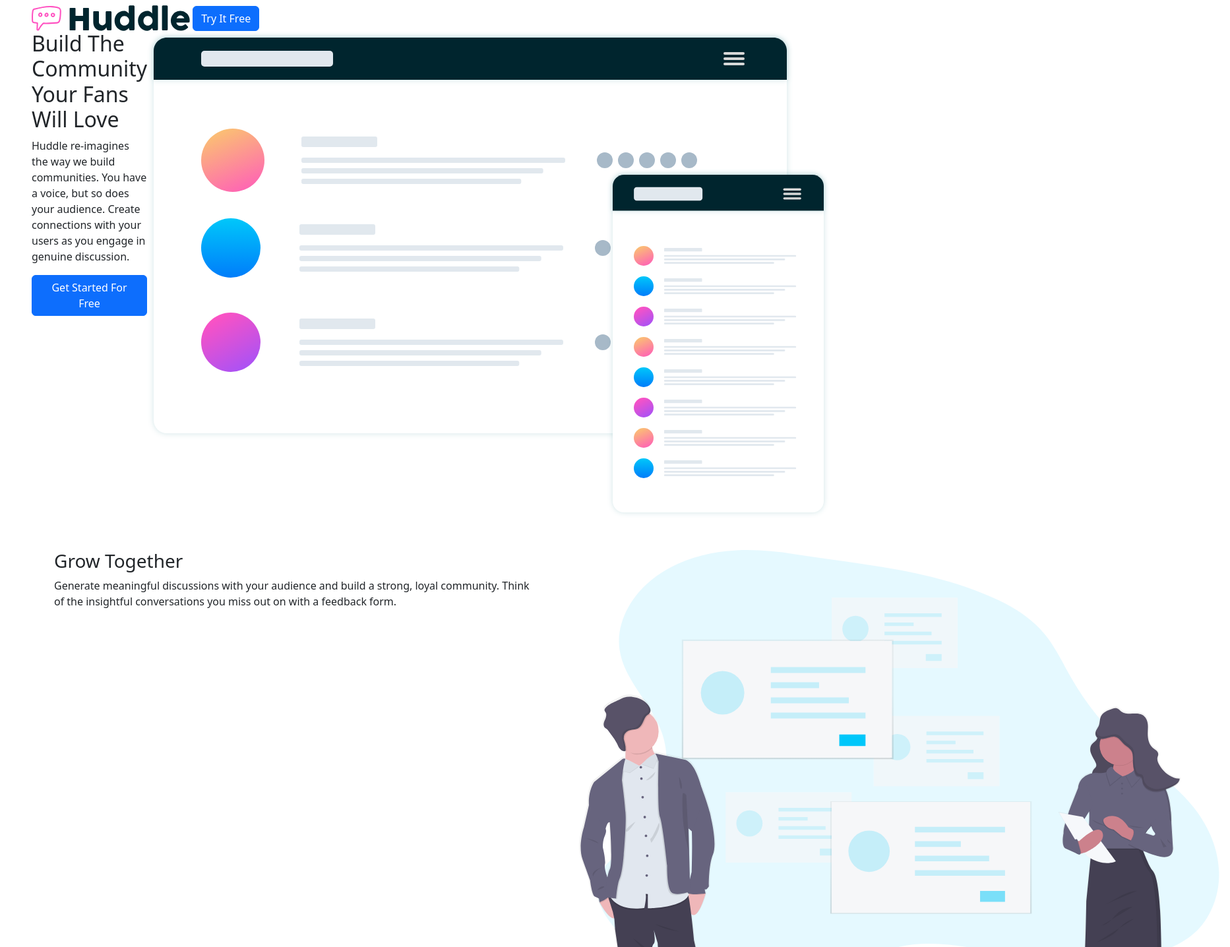
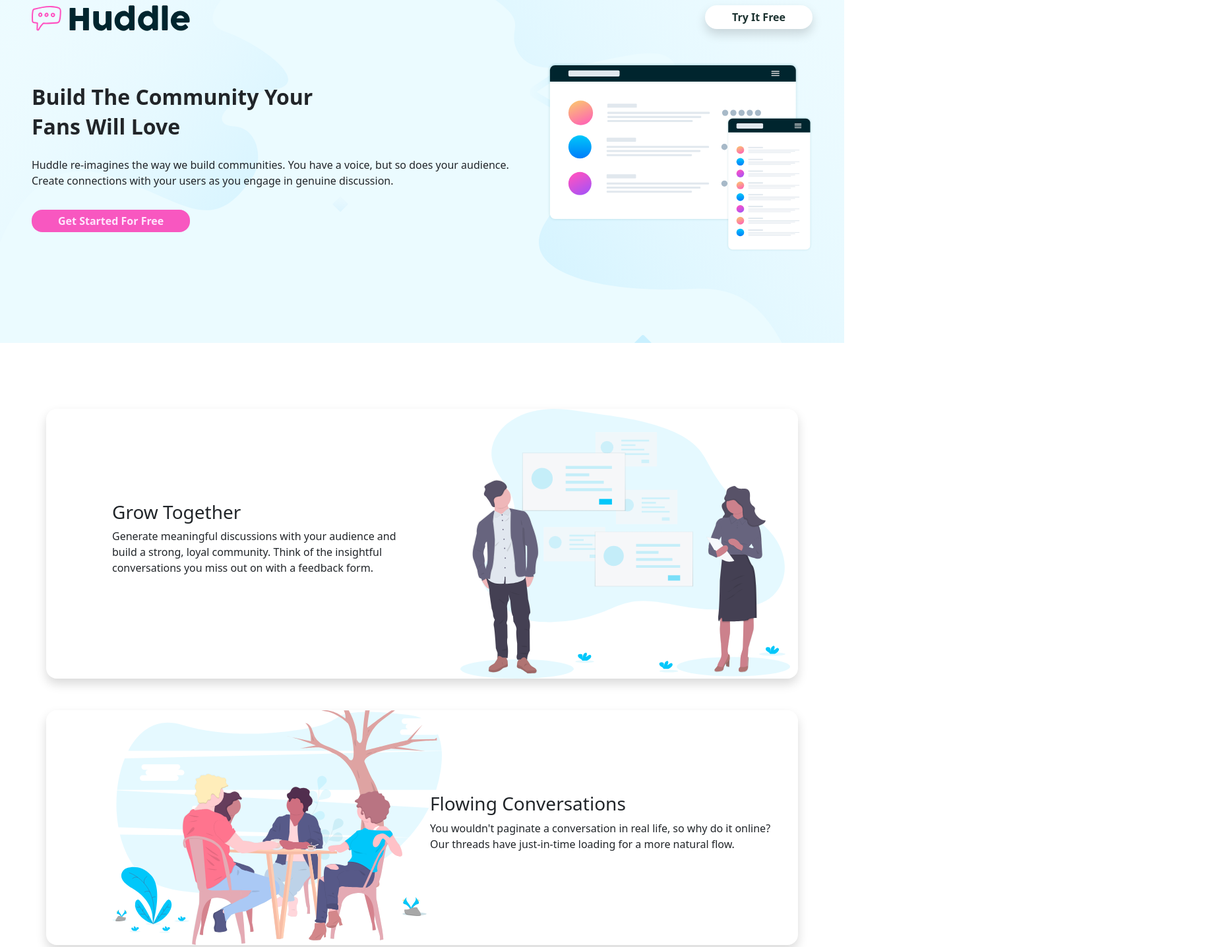
Before and after one commit to iaayush07/bootstrap-task, a website: page index.html in a window 1280 px wide. Shown: the part 40-1476 px from the top of the page at 66% size, 1865 px wide, since content can reach past the window. Drawn offline with Linux system fonts and the light colour scheme.

Commit message:
desktop view of bootstrap task

```diff
--- a/assets/scss/base/_global.scss
+++ b/assets/scss/base/_global.scss
@@ -1,3 +1,11 @@
-@import "variables";
-@import "colors";
-@import "global";
+* {
+    margin: 0;
+    padding: 0;
+    box-sizing: border-box;
+}
+
+html,
+body {
+    height: 100%;
+    width: 100%;
+}
--- a/assets/scss/base/_index.scss
+++ b/assets/scss/base/_index.scss
@@ -0,0 +1,3 @@
+@import "variables";
+@import "colors";
+@import "global";
--- /dev/null
+++ b/assets/scss/components/_index.scss
@@ -0,0 +1,2 @@
+@import "intro";
+@import "main";
--- /dev/null
+++ b/assets/scss/components/_intro.scss
@@ -0,0 +1,37 @@
+.intro {
+    height: 70%;
+    background-image: url("../../../assets/images/bg-hero-desktop.svg");
+    background-color: #ebfbff;
+
+    header {
+        .btn-white {
+            background-color: white;
+            color: #1c3230;
+            border-radius: 18px;
+            padding: 5px 40px;
+            font-weight: 700;
+        }
+    }
+
+    .mockup-img {
+        max-height: 500px;
+        width: 100%;
+        object-fit: cover;
+    }
+
+}
+
+.detail-wrapper {
+    h2 {
+        max-width: 60%;
+        font-weight: 700;
+        line-height: 1.4;
+    }
+
+    .btn-secondary {
+        background-color: #f857c0;
+        color: #ffe5fe;
+        padding: 5px 40px;
+        font-weight: 700;
+    }
+}
--- /dev/null
+++ b/assets/scss/components/_main.scss
@@ -0,0 +1,11 @@
+main {
+    margin: 100px 25px;
+
+    img {
+        max-width: 500px;
+    }
+
+    .ps-100 {
+        padding-left: 100px;
+    }
+}
--- a/assets/scss/styles.scss
+++ b/assets/scss/styles.scss
@@ -1 +1,3 @@
 @import "vender/index";
+@import "base/index";
+@import "components/index";
--- a/assets/scss/vender/bootstrap_component.scss
+++ b/assets/scss/vender/bootstrap_component.scss
@@ -7,3 +7,4 @@
 @import "../../../node_modules/bootstrap/scss/utilities/api";
 @import "../../../node_modules/bootstrap/scss/buttons";
 @import "../../../node_modules/bootstrap/scss/button-group";
+// @import "../../../node_modules/bootstrap/scss/bor";
--- a/index.html
+++ b/index.html
@@ -18,32 +18,35 @@
 </head>
 
 <body>
-  <main class="p-5">
-    <header>
+  <div class="intro p-5">
+    <header class="d-flex justify-content-between">
       <img src="assets/images/logo.svg" alt="logo">
-      <button type="button" class="btn btn-primary">Try It Free</button>
+      <div>
+        <a class="btn btn-white shadow">Try It Free</a>
+      </div>
     </header>
-    <div class="d-flex">
-      <section>
+    <div class="d-flex mt-5 align-items-center detail-wrapper">
+      <section class="me-5">
         <h2>
           Build The Community Your Fans Will Love
         </h2>
-        <p>
+        <p class="mt-4">
           Huddle re-imagines the way we build communities. You have a voice, but so does your audience.
           Create connections with your users as you engage in genuine discussion.
         </p>
-        <button type="button" class="btn btn-primary">
+        <a class="btn btn-secondary border-0 rounded-4 mt-3">
           Get Started For Free
-        </button>
+        </a>
       </section>
       <section>
-        <img src="assets/images/illustration-mockups.svg" alt="bg-mockup">
+        <img src="assets/images/illustration-mockups.svg" alt="bg-mockup" class="mockup-img">
       </section>
     </div>
-  </main>
-  <div class="container">
+  </div>
+  <main>
+    <div class="container-lg shadow rounded-4">
       <div class="row">
-      <section class="col-8">
+        <section class="col-6 d-flex flex-column justify-content-center details ps-100">
           <h3>
             Grow Together
           </h3>
@@ -52,16 +55,17 @@
             Think of the insightful conversations you miss out on with a feedback form.
           </p>
         </section>
-      <section class="col-4">
+        <section class="col-6 d-flex justify-content-end">
           <img src="assets/images/illustration-grow-together.svg" alt="bg-grow-together">
         </section>
       </div>
     </div>
-  <div class="container">
-    <section>
+    <div class="container-lg shadow rounded-4 mt-5">
+      <div class="row">
+        <section class="col-6 ps-100">
           <img src="assets/images/illustration-flowing-conversation.svg" alt="bg-following-coonverstaion">
         </section>
-    <section>
+        <section class="col-6 d-flex flex-column justify-content-center details">
           <h3>
             Flowing Conversations
           </h3>
@@ -71,8 +75,10 @@
           </p>
         </section>
       </div>
-  <div class="container">
-    <section>
+    </div>
+    <div class="container-lg shadow rounded-4 mt-5">
+      <div class="row">
+        <section class="col-6 d-flex flex-column justify-content-center details ps-100">
           <h3>
             Your Users
           </h3>
@@ -81,9 +87,10 @@
             This means, once signed in to your app, your users can start chatting immediately.
           </p>
         </section>
-    <section>
+        <section class="col-6 d-flex justify-content-end">
           <img src="assets/images/illustration-your-users.svg" alt="bg-yours-users">
         </section>
+      </div>
     </div>
     <!--
   Ready To Build Your Community?
@@ -112,6 +119,7 @@
       Coded by <a href="#">Your Name Here</a>.
     </p>
   </footer> -->
+  </main>
 </body>
 
 </html>
```
Also changed, not shown: assets/css/style.css, 1 other file. Lines whose indentation alone changed are shown as unchanged.
